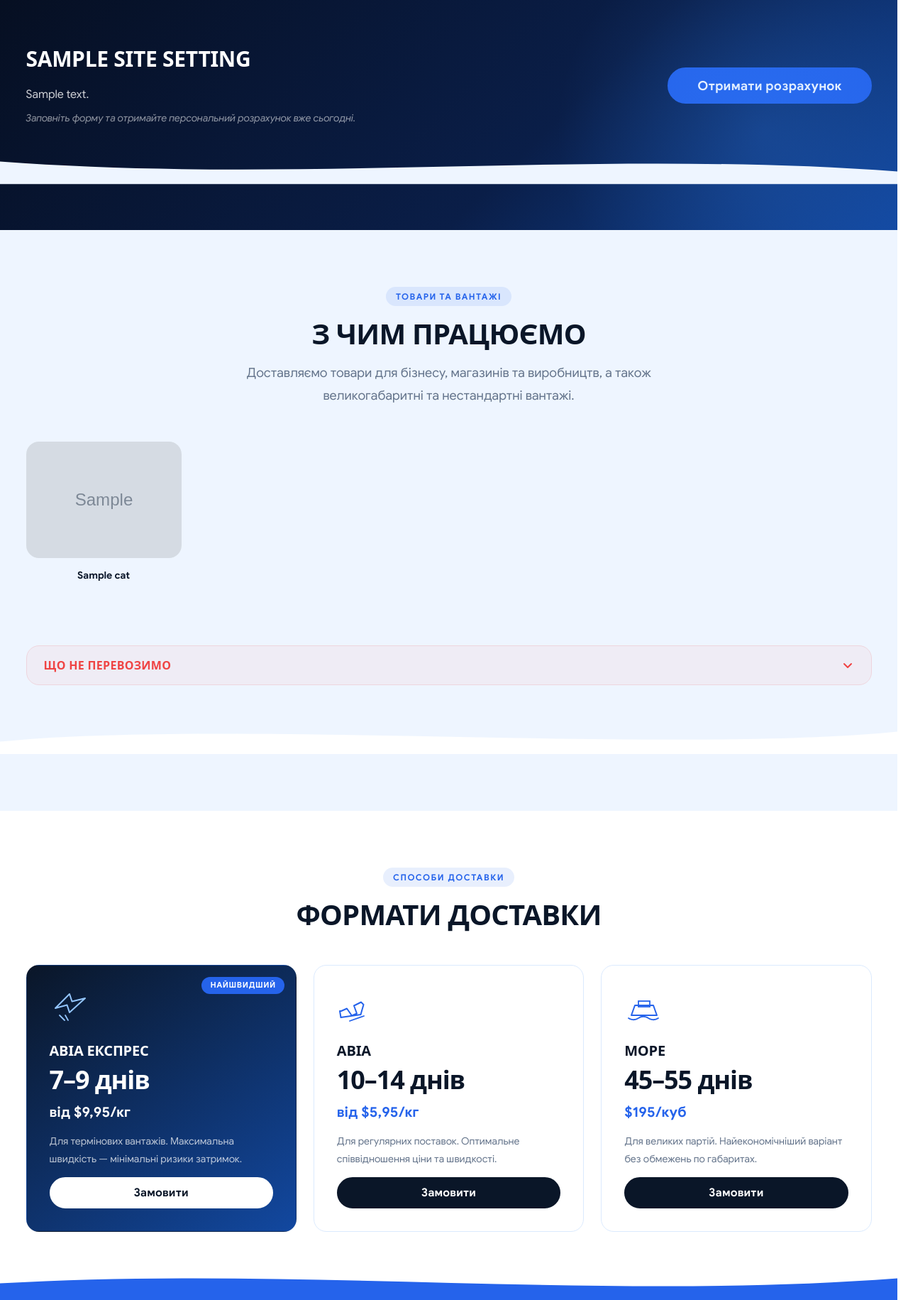
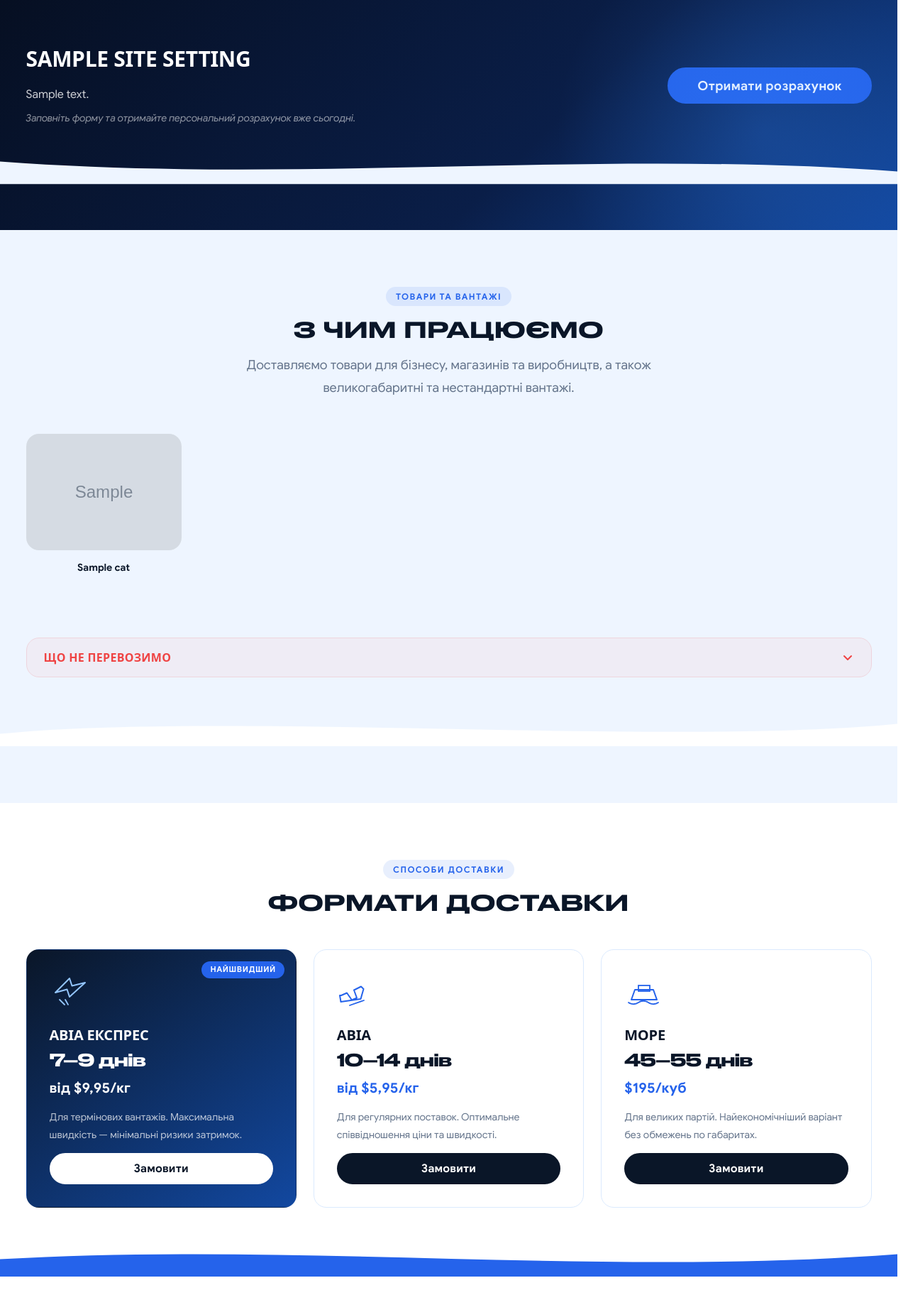
Before and after one commit to annaandroshchuk/china_delivery, a Django app: template landing/templates/landing/index.html in a window 1280 px wide. Shown: the part 1850-3681 px from the top of the page at 71% size. Run offline with Django 5.2, Linux system fonts and the light colour scheme; the template is opened without the code that fills it: most values are stand-ins (such as "Sample title", 1, 10 or a date in 2020); grey boxes marked "Sample" are stand-in pictures; some web fonts are replaced.

Commit message:
changed formats of delivery

```diff
--- a/landing/static/landing/css/base.css
+++ b/landing/static/landing/css/base.css
@@ -85,10 +85,11 @@ h1, h2, h3, h4, h5, h6 {
 }
 
 .section-title {
-    font-size: clamp(1.625rem, 4vw, 2.5rem);
-    letter-spacing: -0.02em;
+    font-size: clamp(1.2rem, 4vw, 1.9rem);
+    letter-spacing: 0.04em;
     margin-bottom: var(--sp-4);
     text-transform: uppercase;
+    font-weight: 500;
 }
 
 .section-subtitle {
--- a/landing/static/landing/css/responsive.css
+++ b/landing/static/landing/css/responsive.css
@@ -135,6 +135,7 @@
     }
 
     .format-card { padding: var(--sp-6); }
+    .format-card-timing { font-size: clamp(1.375rem, 4vw, 1.75rem); }
     .cta-banner { padding-block: var(--sp-12); }
 
     .footer-socials { gap: var(--sp-2); }
--- a/landing/static/landing/css/sections.css
+++ b/landing/static/landing/css/sections.css
@@ -394,8 +394,8 @@
 
 .format-card-timing {
     font-family: var(--font-heading);
-    font-size: var(--text-4xl);
-    font-weight: var(--fw-black);
+    font-size: clamp(1.1rem, 3vw, 1.5rem);
+    font-weight: 500;
     color: var(--color-primary);
     line-height: 1;
     letter-spacing: -0.03em;
```
